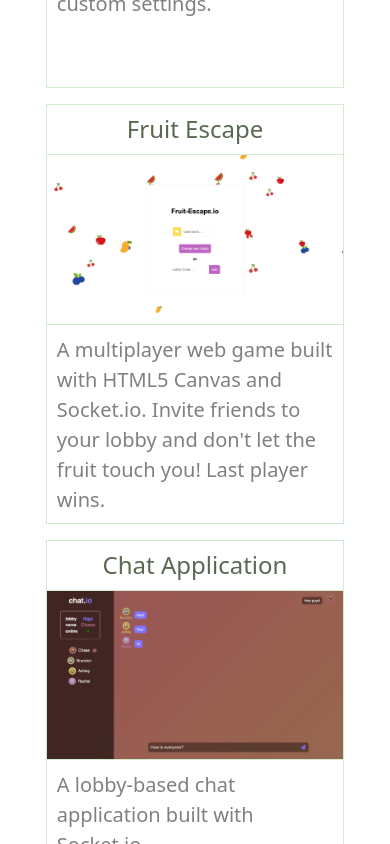
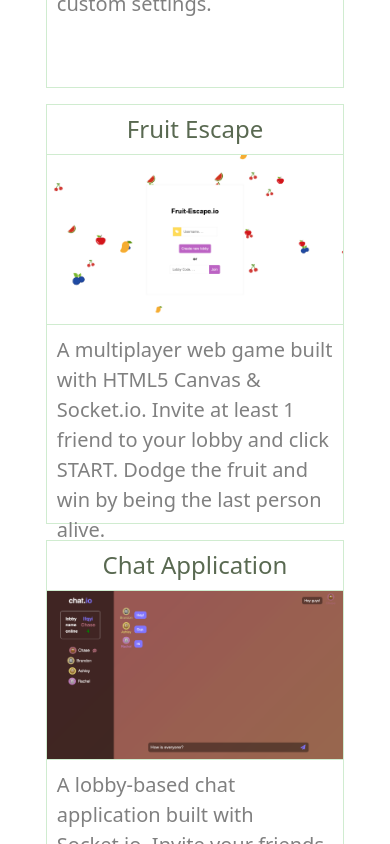
Before and after one commit to ArinChase/Portfolio, an Angular app: page /portfolio in a window 390 px wide. Shown: the part 1156-2000 px from the top of the page. Built offline with nearby package versions, Linux system fonts and the light colour scheme.

Commit message:
fixed more mobile issues

```diff
--- a/src/app/education/education.component.scss
+++ b/src/app/education/education.component.scss
@@ -1,6 +1,6 @@
 .education {
     list-style: none;
-    padding-bottom: 20px;
+    padding: 0 0 30px 0;
     .item {
         border-left: 2px solid rgba(var(--green-rgb), .5);
         padding: 10px 20px;
--- a/src/app/portfolio/portfolio.component.html
+++ b/src/app/portfolio/portfolio.component.html
@@ -12,14 +12,14 @@
             <a href="https://socketio-game.vercel.app/" target="_blank">
                 <h3>Fruit Escape</h3>
                 <img src="../../assets/fruit-escape.png" alt="fruitescape-project">
-                <p>A multiplayer web game built with HTML5 Canvas and Socket.io. Invite friends to your lobby and don't let the fruit touch you! Last player wins.</p>
+                <p>A multiplayer web game built with HTML5 Canvas & Socket.io. Invite at least 1 friend to your lobby and click START. Dodge the fruit and win by being the last person alive. </p>
             </a>
         </div>
         <div class="item">
             <a href="https://chat-io-eight.vercel.app/" target="_blank">
                 <h3>Chat Application</h3>
                 <img src="../../assets/chatio.png" alt="chatio-project">
-                <p>A lobby-based chat application built with Socket.io.</p>
+                <p>A lobby-based chat application built with Socket.io. Invite your friends to a lobby and let the chatting begin.</p>
             </a>
         </div>
         <div class="item">
--- a/src/app/portfolio/portfolio.component.scss
+++ b/src/app/portfolio/portfolio.component.scss
@@ -6,6 +6,7 @@
     row-gap: 0px;
     margin: auto;
     justify-content: center;
+    padding: 0 0 20px 0;
     .item {
         width: 300px;
         text-align: center;
```
